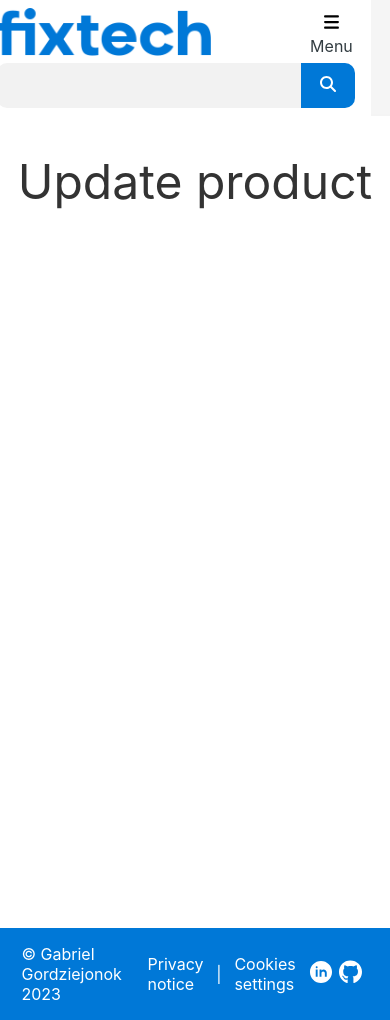
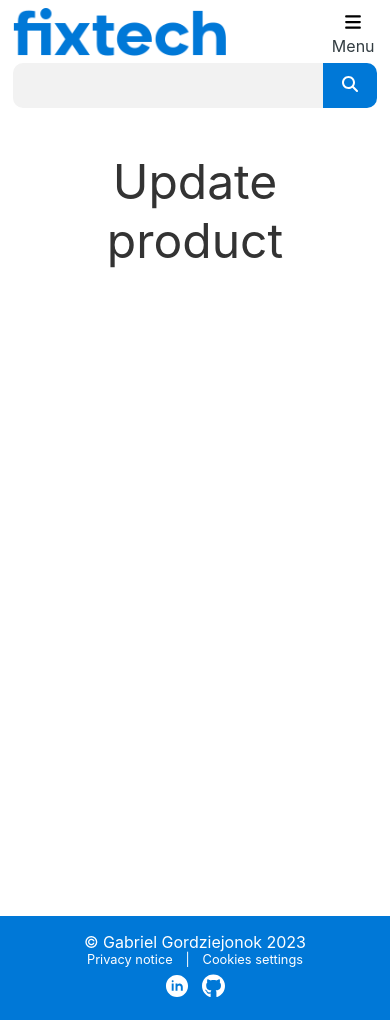
Before and after one commit to Gerixmus/fixtech-webshop, a PHP site: page /update_product.php in a window 390 px wide. Run offline with PHP 8.4, Linux system fonts and the light colour scheme; a user stored in the database is signed in; data comes from the database, SQL or seed files in the repository; data that the repository does not hold is empty.

Commit message:
style: Visual update of footer

```diff
--- /dev/null
+++ b/css/footer.css
@@ -0,0 +1,99 @@
+.footer {
+    background-color: #0078d7;
+    color: #fff;
+    align-items: center;
+    padding: 1rem 2.5rem;
+    flex-direction: row;
+    display: flex;
+  }
+
+  .footer-icon{
+    height: 1.5rem;
+    flex-grow: 1;
+    filter: invert(1);
+  }
+
+  .footer a{
+    display: flex;
+    color: #fff;
+    cursor: pointer;
+  }
+
+  .footer-icon-container{
+    padding-right: 0.4rem;
+  }
+
+  .footer-left{
+    flex-direction: row;
+    align-items: center;
+    display: flex;
+  }
+
+  .footer-right{
+    justify-content: flex-end;
+    width: auto;
+    display: flex;
+    flex: 1;
+  }
+
+  .footer p {
+    margin: 0;
+    margin-right: 1.6rem;
+  }
+
+  .footer ul {
+    display: flex;
+    list-style-type: none;
+    margin: 0;
+    padding: 0;
+  }
+
+  .footer li {
+    align-items: center;
+    display: flex;
+    letter-spacing: normal;
+    margin-left: 0;
+    margin-right: 0.8rem;
+    text-decoration: none;
+  }
+
+  .footer li:nth-child(n+2)::before{
+    content: "|";
+    margin-right: 0.8rem;
+  }
+
+  @media (max-width: 600px) {
+  }
+
+  @media (max-width: 800px) {
+    .footer, .footer-left{
+        flex-direction: column;
+      }
+      .footer-left {
+          width: 100%;
+      }
+      .footer-right {
+          width: 100%;
+      }
+      .footer p{
+        margin-right: 0;
+      }
+      .footer li{
+        font-size: 0.8rem;
+      }
+      .footer li:nth-child(n+2){
+        margin-right: 0;
+      }
+      .footer-right{
+      justify-content: center;
+      }
+      .footer-icon-container{
+      padding: 0.4rem;
+      }
+  }
+
+  @media (max-width: 1000px) {
+  }
+
+  @media (min-width: 1000px) {
+  }
--- /dev/null
+++ b/css/navbar.css
@@ -0,0 +1,154 @@
+.navbar {
+display: flex;
+flex-wrap: wrap;
+align-items: center;
+justify-content: space-between;
+box-sizing: border-box;
+background-color: #fff;
+color: #323c41;
+padding: 1rem 2.5rem;
+position: fixed;
+top: 0;
+width: 100%;
+z-index: 2;
+}
+
+.nav-link-text{
+font-size: 1rem;
+line-height: 1.5rem;
+}
+
+.search-bar{
+flex: 1 1;
+order: 1;
+display: flex;
+position: relative;
+margin-right: 2rem;
+height: 3rem;
+}
+
+.nav-link{
+order: 2;
+color: #323c41;
+margin-right: 2rem;
+height: 3rem;
+min-width: 3rem;
+width: auto;
+align-items: center;
+display: flex;
+flex-direction: column;
+justify-content: space-between;
+}
+
+.selector{
+margin-right: 0;
+display: none;
+}
+
+.search-field{
+width: 100%;
+padding-bottom: 0.8rem;
+padding-left: 1rem;
+padding-top: 0.8rem;
+padding-right: 0.5rem;
+background-color: #f2f2f2;
+border: 0.1rem solid transparent;
+outline: none;
+}
+
+.search-button{
+background-color: #0078d7;
+border-radius: 0;
+padding: 0 1.2rem;
+border: none;
+}
+
+.nav-icon{
+height: 1.5rem;
+width: 1.5rem;
+flex-grow: 1;
+padding: 0.2rem;
+}
+
+.search-icon{
+height: 1rem;
+width: 1rem;
+filter: invert(1);
+}
+
+.navbar-logo {
+margin-right: 2rem;
+}
+
+.navbar-logo img {
+height: 3rem;
+}
+
+.navbar-text {
+font-weight: bold;
+}
+
+.navbar-links {
+list-style: none;
+display: flex;
+}
+
+.navbar-links li {
+margin: 0 10px;
+font-size: 18px;
+}
+
+.navbar-links a {
+text-decoration: none;
+color: #fff;
+font-weight: bold;
+transition: color 0.3s;
+}
+
+.navbar-links a:hover {
+color: #888;
+}
+
+@media (max-width: 600px) {
+.mobile-nav-links{
+margin-top: 116px;
+}
+.navbar{
+padding: 0.5rem 0.8rem;
+}
+.nav-link{
+margin-right: 0;
+}
+.search-bar{
+padding-top: 0.2rem;
+flex: none;
+order: 3;
+width: 100%;
+margin-right: 0;
+}
+.search-field{
+border-radius: 10px 0 0 10px;
+}
+.search-button{
+border-radius: 0 10px 10px 0;
+}
+}
+
+@media (max-width: 800px) {
+
+}
+
+@media (max-width: 1000px) {
+.nav-link {
+display: none;
+}
+.selector{
+display: flex;
+}
+}
+
+@media (min-width: 1000px) {
+.mobile-menu{
+display: none!important;
+}
+}
--- a/css/style.css
+++ b/css/style.css
@@ -102,124 +102,6 @@
 .category_image{
     width: 10vw;
 }
-h3{
-    display: flex;
-    justify-content: center;
-    font-size: 2rem;
-}
-
-/* navbar */
-
-.navbar {
-    display: flex;
-    flex-wrap: wrap;
-    align-items: center;
-    justify-content: space-between;
-    box-sizing: border-box;
-    background-color: #fff;
-    color: #323c41;
-    padding: 1rem 2.5rem;
-    position: fixed;
-    top: 0;
-    width: 100%;
-    z-index: 2;
-  }
-
-  .nav-link-text{
-    font-size: 1rem;
-    line-height: 1.5rem;
-  }
-
-  .search-bar{
-    flex: 1 1;
-    order: 1;
-    display: flex;
-    position: relative;
-    margin-right: 2rem;
-    height: 3rem;
-  }
-
-  .nav-link{
-    order: 2;
-    color: #323c41;
-    margin-right: 2rem;
-    height: 3rem;
-    min-width: 3rem;
-    width: auto;
-    align-items: center;
-    display: flex;
-    flex-direction: column;
-    justify-content: space-between;
-  }
-
-  .selector{
-    margin-right: 0;
-    display: none;
-  }
-
-  .search-field{
-    width: 100%;
-    padding-bottom: 0.8rem;
-    padding-left: 1rem;
-    padding-top: 0.8rem;
-    padding-right: 0.5rem;
-    background-color: #f2f2f2;
-    border: 0.1rem solid transparent;
-    outline: none;
-  }
-
-  .search-button{
-    background-color: #0078d7;
-    border-radius: 0;
-    padding: 0 1.2rem;
-    border: none;
-  }
-
-  .nav-icon{
-    height: 1.5rem;
-    width: 1.5rem;
-    flex-grow: 1;
-    padding: 0.2rem;
-  }
-
-  .search-icon{
-    height: 1rem;
-    width: 1rem;
-    filter: invert(1);
-  }
-
-  .navbar-logo {
-    margin-right: 2rem;
-  }
-
-  .navbar-logo img {
-    height: 3rem;
-  }
-
-  .navbar-text {
-    font-weight: bold;
-  }
-
-  .navbar-links {
-    list-style: none;
-    display: flex;
-  }
-
-  .navbar-links li {
-    margin: 0 10px;
-    font-size: 18px;
-  }
-
-  .navbar-links a {
-    text-decoration: none;
-    color: #fff;
-    font-weight: bold;
-    transition: color 0.3s;
-  }
-
-  .navbar-links a:hover {
-    color: #888;
-  }
 /* products */
 
 .product-container, .orders-container {
@@ -352,70 +234,6 @@
     padding: 10px 20px;
   }
 
-
-  .footer {
-    background-color: #0078d7;
-    color: #fff;
-    align-items: center;
-    padding: 1rem 2.5rem;
-    flex-direction: row;
-    display: flex;
-  }
-
-  .footer-icon{
-    height: 1.5rem;
-    flex-grow: 1;
-    filter: invert(1);
-  }
-
-  .footer a{
-    color: #fff;
-    cursor: pointer;
-  }
-
-  .footer-icon-container{
-    padding-right: 0.4rem;
-  }
-
-  .footer-left{
-    flex-direction: row;
-    align-items: center;
-    display: flex;
-  }
-
-  .footer-right{
-    justify-content: flex-end;
-    width: auto;
-    display: flex;
-    flex: 1;
-  }
-
-  .footer p {
-    margin: 0;
-    margin-right: 1.6rem;
-  }
-
-  .footer ul {
-    display: flex;
-    list-style-type: none;
-    margin: 0;
-    padding: 0;
-  }
-
-  .footer li {
-    align-items: center;
-    display: flex;
-    letter-spacing: normal;
-    margin-left: 0;
-    margin-right: 0.8rem;
-    text-decoration: none;
-  }
-
-  .footer li:nth-child(n+2)::before{
-    content: "|";
-    margin-right: 0.8rem;
-  }
-
 /* Style for the cart icon */
 .cart-icon {
     position: fixed;
@@ -559,27 +385,8 @@
 }
 
 @media (max-width: 600px) {
-  .product-container, .orders-container, .login-form, .mobile-nav-links{
+  .product-container, .orders-container, .login-form{
     margin-top: 116px;
-  }
-  .navbar{
-    padding: 0.5rem 1rem;
- }
- .nav-link{
-  margin-right: 0;
- }
-  .search-bar{
-    padding-top: 0.2rem;
-    flex: none;
-    order: 3;
-    width: 100%;
-    margin-right: 0;
- }
- .search-field{
-  border-radius: 10px 0 0 10px;
- }
- .search-button{
-  border-radius: 0 10px 10px 0;
   }
 }
 
--- a/get_products.php
+++ b/get_products.php
@@ -17,13 +17,16 @@
             <input type="hidden" name="product_name" value="<?= $row['product_name'] ?>">
             <input type="hidden" name="product_quantity" value="1">
             <input type="hidden" name="product_price" value="<?= $row['price'] ?>">
-            <img src="<?= substr($row['photo'], 3) ?>" alt="Product Image" class="product-image">
-            <h3 class="product-name" name="product-name"><?= $row['product_name'] ?></h3>
-            <p class="product-price" name="product-price">Price: $<?= $row['price'] ?></p>
-            <p class="product-manufacturer" name="product-manufacturer">Manufacturer: <?= $row['manufacturer'] ?></p>
-            <input type="hidden" id="quantity" name="quantity" value="1">
-
-            <button class="add-to-cart-button" type="submit" name="add_to_cart">Add to Cart</button>
+            <div class="product-data">
+                <img src="<?= substr($row['photo'], 3) ?>" alt="Product Image" class="product-image">
+                <h3 class="product-name" name="product-name"><?= $row['product_name'] ?></h3>
+            </div>
+            <div class="product-data">
+                <p class="product-price" name="product-price">$<?= $row['price'] ?></p>
+                <p class="product-manufacturer" name="product-manufacturer">Manufacturer: <?= $row['manufacturer'] ?></p>
+                <input type="hidden" id="quantity" name="quantity" value="1">
+                <button class="add-to-cart-button" type="submit" name="add_to_cart">Add to Cart</button>
+            </div>
         </form>
 <?php
     }
--- a/header.php
+++ b/header.php
@@ -8,5 +8,7 @@
     <title>Document</title>
     <!-- css file -->
     <link rel="stylesheet" href="css/style.css">
+    <link rel="stylesheet" href="css/navbar.css">
+    <link rel="stylesheet" href="css/footer.css">
     <link rel="stylesheet" href="https://cdnjs.cloudflare.com/ajax/libs/font-awesome/6.2.0/css/all.min.css">
 </head>
--- a/navbar.php
+++ b/navbar.php
@@ -95,6 +95,10 @@
         <?php
         } else {
         ?>
+            <a href='cart.php' class="nav-link">
+                <img src="images\basket-shopping-solid.svg" class="nav-icon"></img>
+                <div class="nav-link-text">Cart</div>
+            </a>
             <a href='login.php' class="nav-link">
                 <img src="images\right-to-bracket-solid.svg" class="nav-icon"></img>
                 <div class="nav-link-text">Login</div>
@@ -102,10 +106,6 @@
             <a href='signup.php' class="nav-link">
                 <img src="images\address-card-regular.svg" class="nav-icon"></img>
                 <div class="nav-link-text">Sign up</div>
-            </a>
-            <a href='cart.php' class="nav-link">
-                <img src="images\basket-shopping-solid.svg" class="nav-icon"></img>
-                <div class="nav-link-text">Cart</div>
             </a>
             <a class="nav-link selector" onclick="toggleMenu()">
                 <img src="images\bars-solid.svg" class="nav-icon"></img>
@@ -148,6 +148,10 @@
             <?php
             } else {
             ?>
+                <a href='cart.php' class="mobile-nav-link">
+                    <img src="images\basket-shopping-solid.svg" class="mobile-nav-icon"></img>
+                    <div class="mobile-nav-link-text">Cart</div>
+                </a>
                 <a href='login.php' class="mobile-nav-link">
                     <img src="images\right-to-bracket-solid.svg" class="mobile-nav-icon"></img>
                     <div class="mobile-nav-link-text">Login</div>
@@ -156,10 +160,6 @@
                     <img src="images\address-card-regular.svg" class="mobile-nav-icon"></img>
                     <div class="mobile-nav-link-text">Sign up</div>
                 </a>
-                <a href='cart.php' class="mobile-nav-link">
-                    <img src="images\basket-shopping-solid.svg" class="mobile-nav-icon"></img>
-                    <div class="mobile-nav-link-text">Cart</div>
-                </a>
             <?php
             }
             ?>
--- a/products.php
+++ b/products.php
@@ -46,7 +46,6 @@
 
 
 <div class="product-container">
-    <h1 class="product-main-header">Product List</h1>
     <div class="product-list" id="product-list">
         <!-- Products will be loaded here -->
     </div>
--- a/update_product.php
+++ b/update_product.php
@@ -34,19 +34,19 @@
                 echo "<form action='includes/update_product.inc.php' method='post' class='signup-form'>
                 <div class='form-group'>
                 <label for='product_id'>Product ID</label>
-                <input type='text' id='product_id' name='product_id' value=$product_id readonly>
+                <input type='text' id='product_id' name='product_id' value='$product_id' readonly>
                 </div>
                 <div class='form-group'>
                 <label for='product_name'>Product Name</label>
-                <input type='text' id='product_name' name='product_name' value=$product_name>
+                <input type='text' id='product_name' name='product_name' value='$product_name'>
                 </div>
                 <div class='form-group'>
                 <label for='category'>Category</label>
-                <input type='text' id='category' name='category' value=$category>
+                <input type='text' id='category' name='category' value='$category'>
                 </div>
                 <div class='form-group'>
                 <label for='price'>Price</label>
-                <input type='text' id='price' name='price' value=$price>
+                <input type='text' id='price' name='price' value='$price'>
                 </div>
                 <div class='form-group'>
                 <label for='manufacturer'>Manufacturer</label>
```
Also changed, not shown: other parts of css/style.css (+18 -19 lines), README.md, product_images/xgt.jpg.
